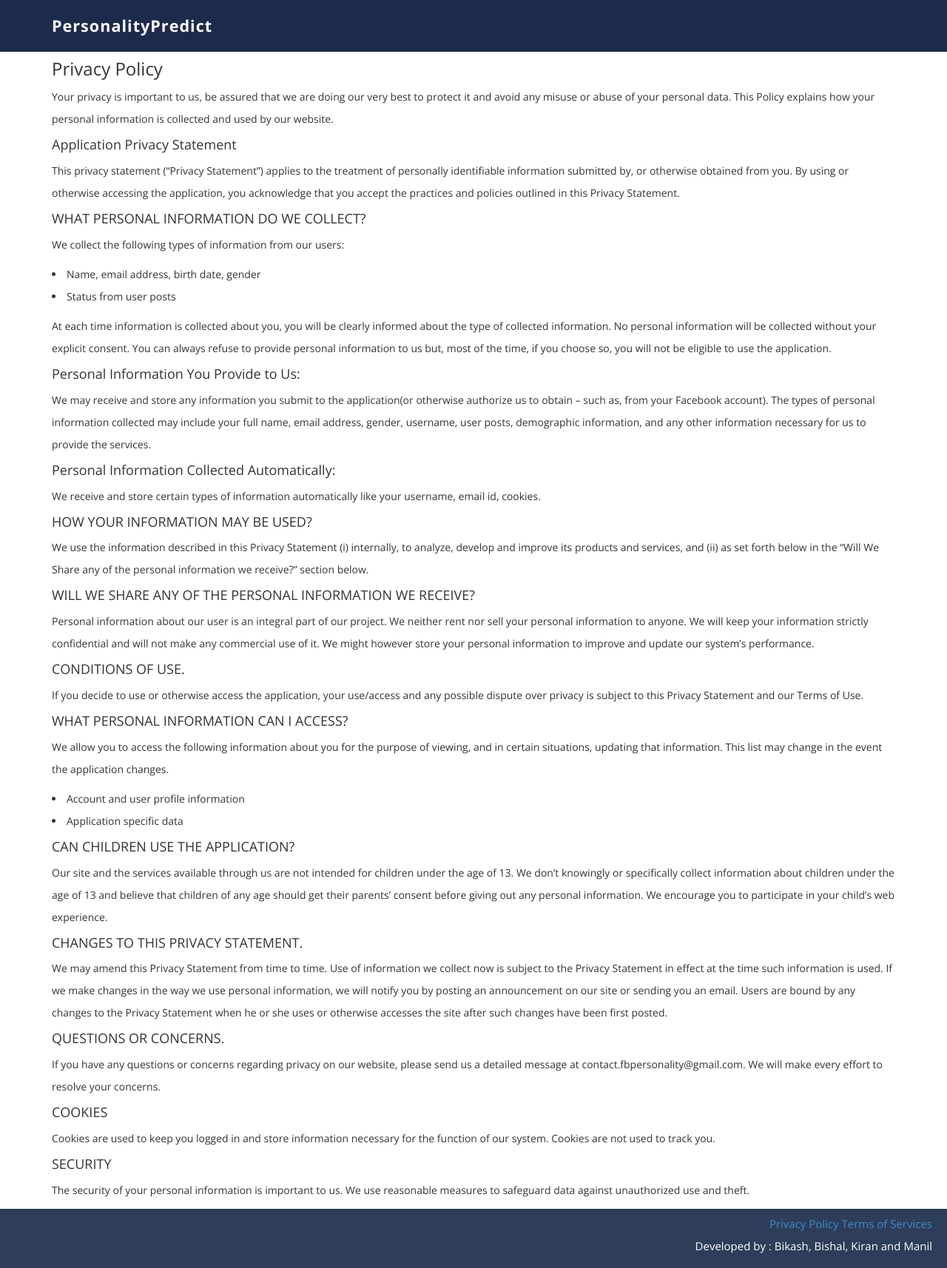
After one commit to shrestha-bikash/major_project, a Flask app: page /privacy in a window 1280 px wide. The commit adds this page. Shown: the whole page at 74% size. Run offline with Flask 2, Linux system fonts and the light colour scheme; parts of the project's set-up code (start-up, migrations or seed data) failed here and were passed over; some libraries are stand-ins or nearby versions.

Commit message:
added new content

```diff
--- a/app.py
+++ b/app.py
@@ -210,6 +210,9 @@ def facebook_authorized(resp):
     getposts = facebook.get('/me/posts?limit=1000')
     data = getposts.data
 
+    user_photo = facebook.get('/me/picture?type=large&redirect=false').data
+    photo_url = user_photo['data']['url']
+
     posts = []
 
     if 'id' in me and 'name' in me:
@@ -236,6 +239,7 @@ def facebook_authorized(resp):
 
     session['user'] = me['name']
     session['id'] = user_id
+    session['url'] = photo_url
 
     session['opn'] = int(opn[0])*100/5
     session['con'] = int(con[0])*100/5
--- a/static/assets/css/style.css
+++ b/static/assets/css/style.css
@@ -296,3 +296,6 @@ h1::after {
 .rating-desc {
       padding: 10px;
 }
+.home{
+  padding-top: 60px;
+}
--- a/templates/base.html
+++ b/templates/base.html
@@ -293,9 +293,9 @@ experience stress and nervousness, while people scoring low on Neuroticism tend
 
      <!-- CONTACT SECTION END-->
     <div id="footer">
-      <a href="#" target="_blank">Privacy Policy </a>
-      <a href="#" target="_blank"> Terms of Services</a>
-      <p>Design by : Bikash and Manil</p>
+      <a href="/privacy" target="_blank">Privacy Policy </a>
+      <a href="/tos" target="_blank"> Terms of Services</a>
+      <p>Developed by : Bikash, Bishal, Kiran and Manil</p>
     </div>
      <!-- FOOTER SECTION END-->
 
--- /dev/null
+++ b/templates/privacy.html
@@ -0,0 +1,127 @@
+<!DOCTYPE html>
+<html lang="en">
+  <head>
+
+    <meta charset="utf-8" />
+    <meta name="viewport" content="width=device-width, initial-scale=1, maximum-scale=1" />
+    <meta name="description" content="" />
+    <meta name="author" content="" />
+    <meta property="fb:app_id" content="1317247704956019" />
+    <meta property="og:title" content="Predicting Personality traits "/>
+    <meta property="og:type" content="user_posts"/>
+    <meta property="og:url" content="http://localhost:5000/"/>
+    <meta property="og:site_name" content="my_new_app"/>
+    <meta property="og:description" content="How does user posts show the personality?"/>
+    <title>Predict Your Personality</title>
+    <!-- BOOTSTRAP CORE STYLE CSS -->
+
+    <link rel="stylesheet" href="{{ url_for('static', filename='assets/css/bootstrap.css') }}">
+    <link rel="stylesheet" href="{{ url_for('static', filename='assets/css/bootstrap-social.css') }}">
+    <!-- FONT AWESOME CSS -->
+    <link rel="stylesheet" href="{{ url_for('static', filename='assets/css/font-awesome.min.css') }}">
+
+
+         <!-- FLEXSLIDER CSS -->
+    <link rel="stylesheet" href="{{ url_for('static', filename='assets/css/flexslider.css') }}">
+
+
+        <!-- CUSTOM STYLE CSS -->
+    <link rel="stylesheet" href="{{ url_for('static', filename='assets/css/style.css') }}">
+
+
+    <!-- Google Fonts -->
+    <link href='http://fonts.googleapis.com/css?family=Open+Sans:400,700,300' rel='stylesheet' type='text/css' />
+
+    <link rel="shortcut icon" href="{{ url_for('static', filename='ico/favicon.ico') }}">
+
+
+  </head>
+
+
+  <body>
+
+      <!--Navbar section started -->
+   <div class="navbar navbar-inverse navbar-fixed-top " id="menu">
+          <div class="container">
+              <div class="navbar-header">
+                  <button type="button" class="navbar-toggle" data-toggle="collapse" data-target=".navbar-collapse">
+                      <span class="icon-bar"></span>
+                      <span class="icon-bar"></span>
+                      <span class="icon-bar"></span>
+                  </button>
+                  <a class="navbar-brand" href="/"><p class="logo-custom">PersonalityPredict</p></a>
+              </div>
+
+          </div>
+      </div>
+        <!--NAVBAR SECTION END-->
+  <div class='home'>
+    <div class="container">
+      <h3>Privacy Policy</h3>
+      <p>Your privacy is important to us, be assured that we are doing our very best to protect it and avoid any misuse or abuse of your personal data. This Policy explains how your personal information is collected and used by our website. </P>
+      <h4>Application Privacy Statement </h4>
+
+      <p>This privacy statement (“Privacy Statement”) applies to the treatment of personally identifiable information submitted by, or otherwise obtained from you. By using or otherwise accessing the application, you acknowledge that you accept the practices and policies outlined in this Privacy Statement. </p>
+
+      <h4>WHAT PERSONAL INFORMATION DO WE COLLECT? </h4>
+
+      <p>We collect the following types of information from our users:
+      <li>Name, email address, birth date, gender</li>
+      <li>Status from user posts</li></p>
+      <p>At each time information is collected about you, you will be clearly informed about the type of collected information. No personal information will be collected without your explicit consent.
+      You can always refuse to provide personal information to us but, most of the time, if you choose so, you will not be eligible to use the application.</p>
+      <h4>Personal Information You Provide to Us:</h4>
+      <p>We may receive and store any information you submit to the application(or otherwise authorize us to obtain – such as, from your Facebook account). The types of personal information collected may include your full name, email address, gender, username, user posts, demographic information, and any other information necessary for us to provide the services.</p>
+      <h4>Personal Information Collected Automatically:</h4>
+      <p>We receive and store certain types of information automatically like your username, email id, cookies. </p>
+      <h4>HOW YOUR INFORMATION MAY BE USED? </h4>
+      <p>We use the information described in this Privacy Statement (i) internally, to analyze, develop and improve its products and services, and (ii) as set forth below in the “Will We Share any of the personal information we receive?” section below. </p>
+      <h4>WILL WE SHARE ANY OF THE PERSONAL INFORMATION WE RECEIVE? </h4>
+      <p>Personal information about our user is an integral part of our project. We neither rent nor sell your personal information to anyone. We will keep your information strictly confidential and will not make any commercial use of it. We might however store your personal information to improve and update our system’s performance.</p>
+      <h4>CONDITIONS OF USE. </h4>
+      <p>If you decide to use or otherwise access the application, your use/access and any possible dispute over privacy is subject to this Privacy Statement and our Terms of Use.</p>
+      <h4>WHAT PERSONAL INFORMATION CAN I ACCESS? </h4>
+      <p>We allow you to access the following information about you for the purpose of viewing, and in certain situations, updating that information. This list may change in the event the application changes. <li>Account and user profile information</li>
+        <li>Application specific data </li></p>
+      <h4>CAN CHILDREN USE THE APPLICATION? </h4>
+      <p>Our site and the services available through us are not intended for children under the age of 13. We don’t knowingly or specifically collect information about children under the age of 13 and believe that children of any age should get their parents’ consent before giving out any personal information. We encourage you to participate in your child’s web experience. </p>
+      <h4>CHANGES TO THIS PRIVACY STATEMENT. </h4>
+      <p>We may amend this Privacy Statement from time to time. Use of information we collect now is subject to the Privacy Statement in effect at the time such information is used. If we make changes in the way we use personal information, we will notify you by posting an announcement on our site or sending you an email. Users are bound by any changes to the Privacy Statement when he or she uses or otherwise accesses the site after such changes have been first posted.</p>
+      <h4>QUESTIONS OR CONCERNS. </h4>
+      <p>If you have any questions or concerns regarding privacy on our website, please send us a detailed message at contact.fbpersonality@gmail.com. We will make every effort to resolve your concerns.</p>
+      <h4>COOKIES</h4>
+      <p>Cookies are used to keep you logged in and store information necessary for the function of our system. Cookies are not used to track you.</p>
+      <h4>SECURITY</h4>
+      <p>The security of your personal information is important to us.
+We use reasonable measures to safeguard data against unauthorized use and theft.</p>
+      <h4></h4>
+      <p></p>
+
+    </div>
+  </div>
+
+
+    <div id="footer">
+      <a href="/privacy">Privacy Policy </a>
+      <a href="/tos"> Terms of Services</a>
+      <p>Developed by : Bikash, Bishal, Kiran and Manil</p>
+    </div>
+     <!-- FOOTER SECTION END-->
+
+    <!--  Jquery Core Script -->
+    <script src="../static/assets/js/jquery-1.10.2.js"></script>
+    <!--  Core Bootstrap Script -->
+    <script src="../static/assets/js/bootstrap.js"></script>
+    <!--  Flexslider Scripts -->
+         <script src="../static/assets/js/jquery.flexslider.js"></script>
+     <!--  Scrolling Reveal Script -->
+    <script src="../static/assets/js/scrollReveal.js"></script>
+    <!--  Scroll Scripts -->
+    <script src="../static/assets/js/jquery.easing.min.js"></script>
+    <!--  Custom Scripts -->
+    <script src="../static/assets/js/custom.js"></script>
+
+
+
+  </body>
+</html>
```
Also changed, not shown: templates/index.html (+1 -7 lines), templates/tos.html (added, +111 -0 lines).
